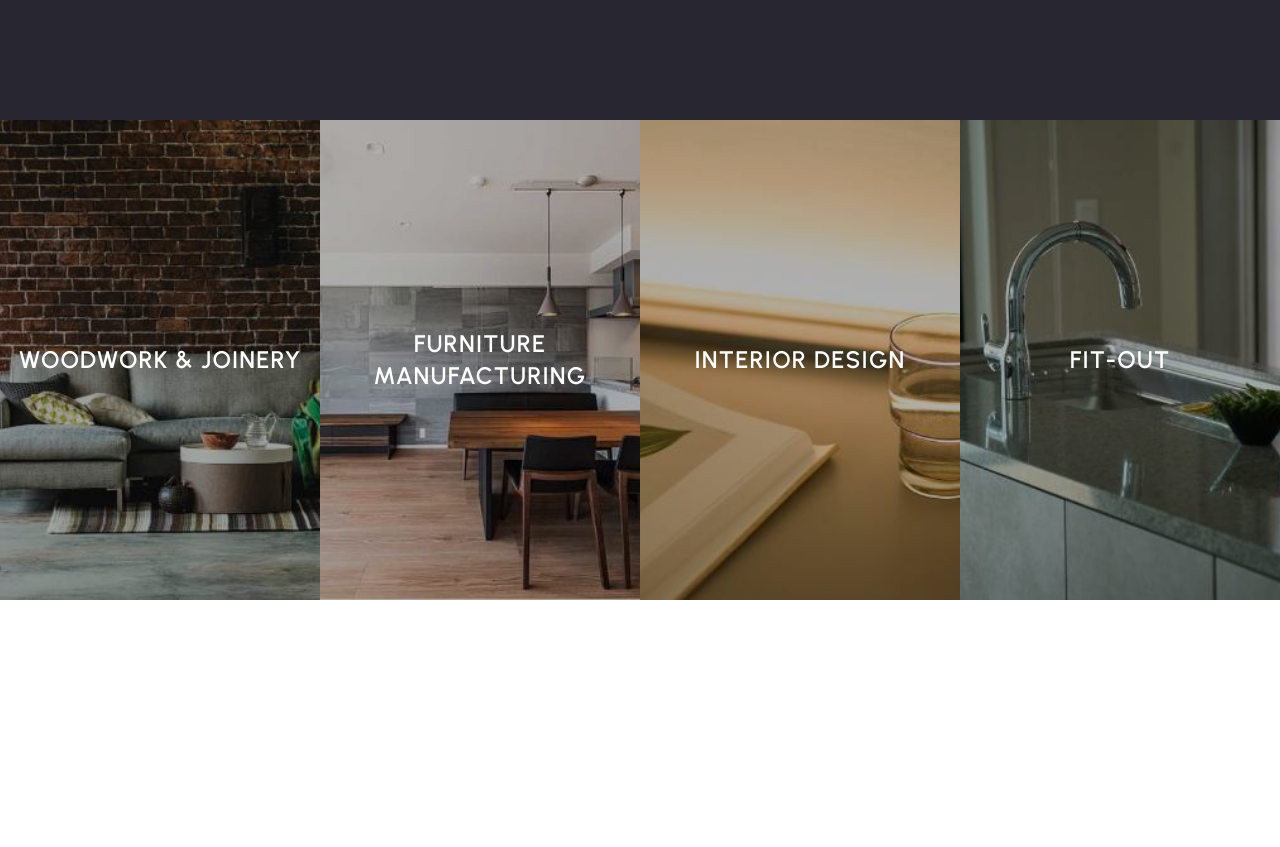
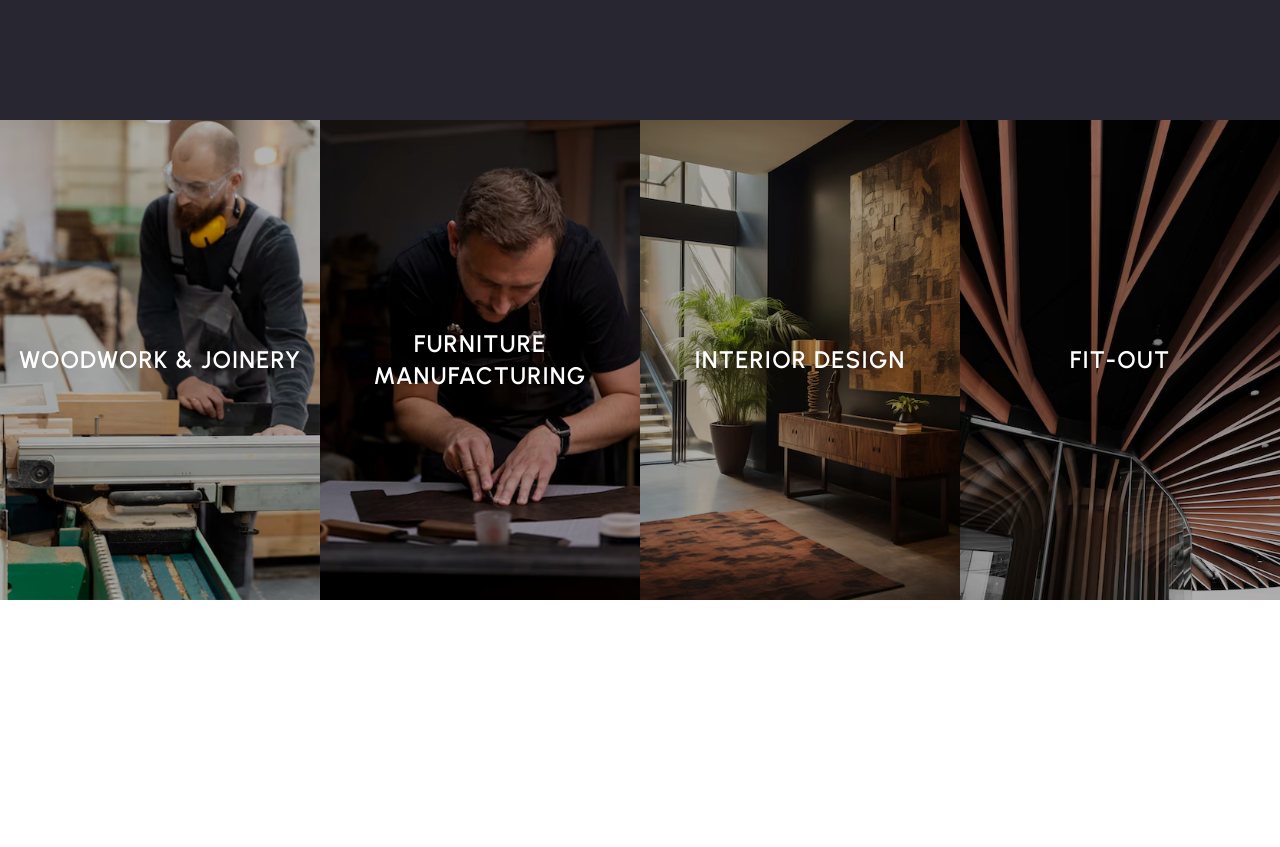
Before and after one commit to lsuyogya/AcubeIndustries, a website: page index.html in a window 1280 px wide. Shown: the part 2840-3687 px from the top of the page. Drawn offline with nearby package versions, Linux system fonts and the light colour scheme.

Commit message:
minor: imgUpdate

```diff
--- a/index.html
+++ b/index.html
@@ -177,7 +177,7 @@
       <div class="container mx-auto my-auto grid grid-cols-4">
         <div class="card relative">
           <div class="imgWrapper">
-            <img src="./images/panel/panel01-min.jpg" alt="" />
+            <img src="./images/industries-pics/Woodwork-&-JOINERY.png" alt="" />
           </div>
           <div class="txtWrapper absolute inset-4 m-auto max-h-max text-center">
             <h2 class="text-2xl uppercase font-semibold tracking-wider title">
@@ -197,7 +197,10 @@
         </div>
         <div class="card relative">
           <div class="imgWrapper">
-            <img src="./images/panel/panel02-min.jpg" alt="" />
+            <img
+              src="./images/industries-pics/Furniture_Manufacturing.png"
+              alt=""
+            />
           </div>
           <div class="txtWrapper absolute inset-4 m-auto max-h-max text-center">
             <h2 class="text-2xl uppercase font-semibold tracking-wider title">
@@ -217,7 +220,7 @@
         </div>
         <div class="card relative">
           <div class="imgWrapper">
-            <img src="./images/panel/panel03-min.jpg" alt="" />
+            <img src="./images/industries-pics/interior.png" alt="" />
           </div>
           <div class="txtWrapper absolute inset-4 m-auto max-h-max text-center">
             <h2 class="text-2xl uppercase font-semibold tracking-wider title">
@@ -237,7 +240,7 @@
         </div>
         <div class="card relative">
           <div class="imgWrapper">
-            <img src="./images/panel/panel04-min.jpg" alt="" />
+            <img src="./images/industries-pics/fit-out.png" alt="" />
           </div>
           <div class="txtWrapper absolute inset-4 m-auto max-h-max text-center">
             <h2 class="text-2xl uppercase font-semibold tracking-wider title">
```
